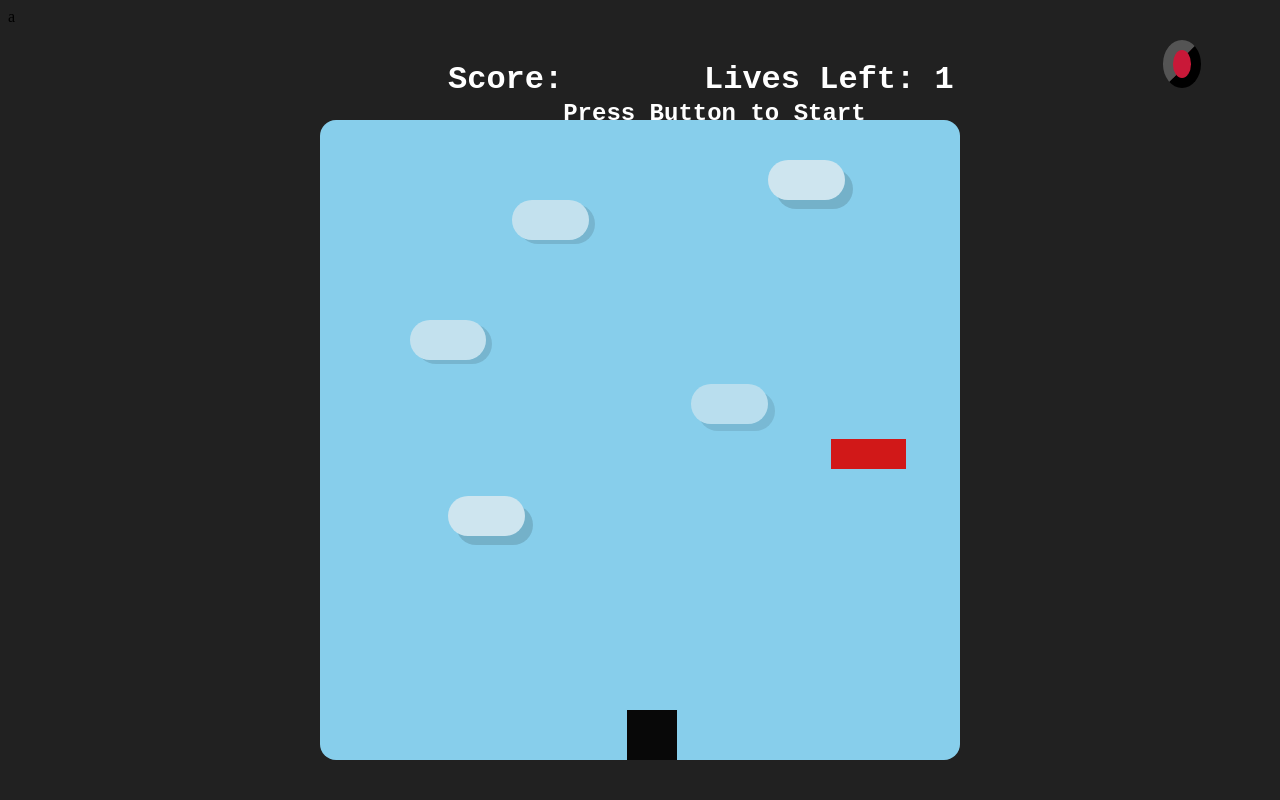
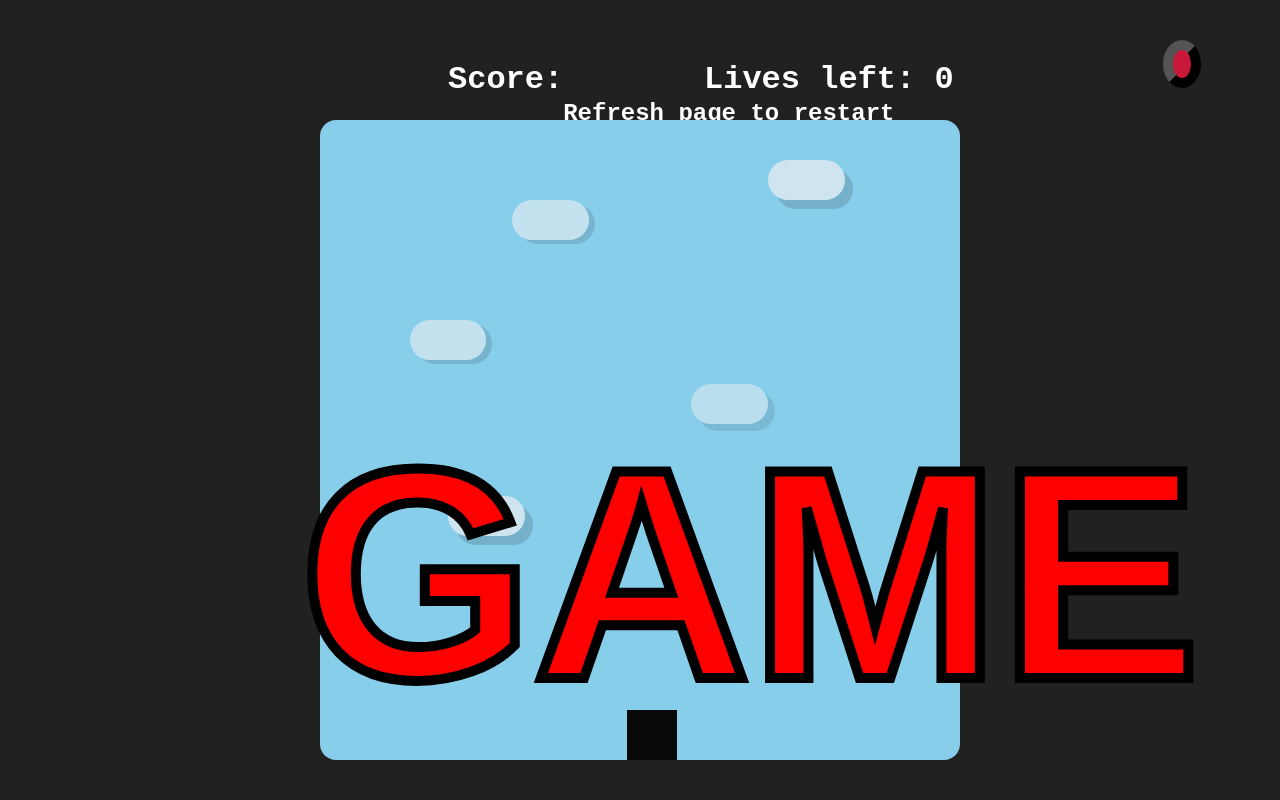
Before and after one commit to azist/lab, a plain HTML site: page step-02/index.html in a window 1280 px wide. Both pictures are taken after a click on the button 1181 px from the left and 64 px from the top of the page. Shown: the top 800 px of the page. Drawn offline with Linux system fonts and the light colour scheme.

Commit message:
Really big progress made tonight, fixed all bugs and can now continue to the next step of adding more elements of the game to make it more professional and pretty

```diff
--- a/step-02/index.html
+++ b/step-02/index.html
@@ -92,10 +92,10 @@
 
         #border {
             height: 80%;
-            width: 5%;
+            width: 10%;
             background-color: #212121;
             position: absolute;
-            left: 20%;
+            left: 15%;
             top: 15%;
             z-index: 2;
         }
@@ -198,11 +198,11 @@
 </head>
 <body>
 <div id="sky" class="canvas"></div>
-<div id="Border"></div>
+<div id="border"></div>
 <div id="player"></div>
 <div id="projectile-container"></div>
 <div id="enemy"></div>
-<button id="start_button" onclick="slice"></button>
+<button id="start_button"></button>
 <div id="cloud1"></div>
 <div id="cloud2"></div>
 <div id="cloud3"></div>
@@ -229,7 +229,7 @@
 
     let enemy_variables = {
         width: enemy.offsetWidth,
-        speed: Math.floor(Math.random() * 2000 + 1000),
+        speed: Math.floor(Math.random() * 5 + 1),
         x: document.getElementById('enemy').offsetLeft,
         y: Math.floor(Math.random() * 600) + 300,
     };
@@ -250,12 +250,12 @@
         let currentLeft = parseInt(player.style.left) || sky_variables.width;
 
         if (event.key === 'ArrowLeft' && currentLeft > game_variables.minLeft) {
-            player.style.left = (currentLeft - 30) + 'px';
+            player.style.left = (currentLeft - 50) + 'px';
             console.log("Left");
         }
 
         if (event.key === 'ArrowRight' && currentLeft < game_variables.maxLeft) {
-            player.style.left = (currentLeft + 30) + 'px';
+            player.style.left = (currentLeft + 50) + 'px';
             console.log("Right");
         }
     });
@@ -295,29 +295,28 @@
         };
     }
 
+
     function moveEnemy() {
   enemy_variables.x += enemy_variables.speed;
-        enemy.style.left = enemy_variables.x + 'px';
+
+  if (enemy_variables.x < sky_variables.left) {
+    enemy_variables.speed = Math.floor(Math.random() * 3) + 1;
+    enemy_variables.x = sky_variables.left;
+    enemy_variables.y = Math.floor(Math.random() * 600) + 300;
   }
 
-
-
-    function recall() {
-
-        if (enemy_variables.x < sky_variables.left || enemy_variables.x > sky_variables.right) {
+  if (enemy_variables.x > sky_variables.right) {
+    enemy_variables.speed = Math.floor(Math.random() * 3) + 1;
+    enemy_variables.x = sky_variables.left;
+    enemy_variables.y = Math.floor(Math.random() * 600) + 300;
     game_variables.lives -= 1;
-
-            document.getElementById('lives').innerHTML = 'Lives Left: ' + game_variables.lives;
+    document.getElementById('lives').innerHTML = 'Lives left: ' + game_variables.lives;
 
             enemy_variables.x = sky_variables.left;
             enemy_variables.y = Math.floor(Math.random() * 600) + 300;
             enemy_variables.speed = Math.floor(Math.random() * 4);
             game_variables.count += 1;
             console.log(game_variables.count);
-        }
-        if (game_variables.count >= 3) {
-            enemy_variables.speed *= 0;
-            document.getElementById('message').innerHTML = 'GAME OVER';
   }
 }
 
@@ -326,14 +325,18 @@
         enemy.style.top = enemy_variables.y + 'px';
     }
 
-    setInterval(moveEnemy, 1);
+    setInterval(moveEnemy, 5);
 
-    function slice() {
-        recall();
-        movement();
-        checkCollision();
-        setTimeout(slice, 1);
+    function recall() {
+        if (game_variables.count >= 3) {
+            enemy_variables.speed *= 0;
+            document.getElementById('message').innerHTML = 'GAME OVER';
+            let element = document.getElementById("enemy");
+            element.remove();
+            let end_text = document.getElementById('instructions')
+            end_text.innerHTML = 'Refresh page to restart'
 
+        }
     }
 
     function checkCollision() {
@@ -355,7 +358,7 @@
                 projectile.remove();
                 enemy_variables.x = sky_variables.left;
                 enemy_variables.y = Math.floor(Math.random() * 600) + 300;
-                enemy_variables.speed = Math.floor(Math.random() * 4);
+                enemy_variables.speed += Math.floor(Math.random() * 5 + 1);
                 game_variables.score += 1;
                 document.getElementById('score').innerHTML = 'Score: ' + game_variables.score;
             }
@@ -364,11 +367,25 @@
 
 
     function startGame() {
+        moveEnemy()
         slice();
         recall();
+        enemy_variables.x = sky_variables.left;
+        startButton.remove();
+        document.getElementById('instructions').innerHTML = ''
+
     }
 
-    document.getElementById('start_button').addEventListener('click', startGame);
+    function slice() {
+        recall();
+        movement();
+        checkCollision();
+        requestAnimationFrame(slice);
+
+    }
+
+    let startButton = document.getElementById('start_button');
+    startButton.addEventListener('click', startGame);
 </script>
 </body>
-</html>a
+</html>
```
Lines whose indentation alone changed are shown as unchanged.
